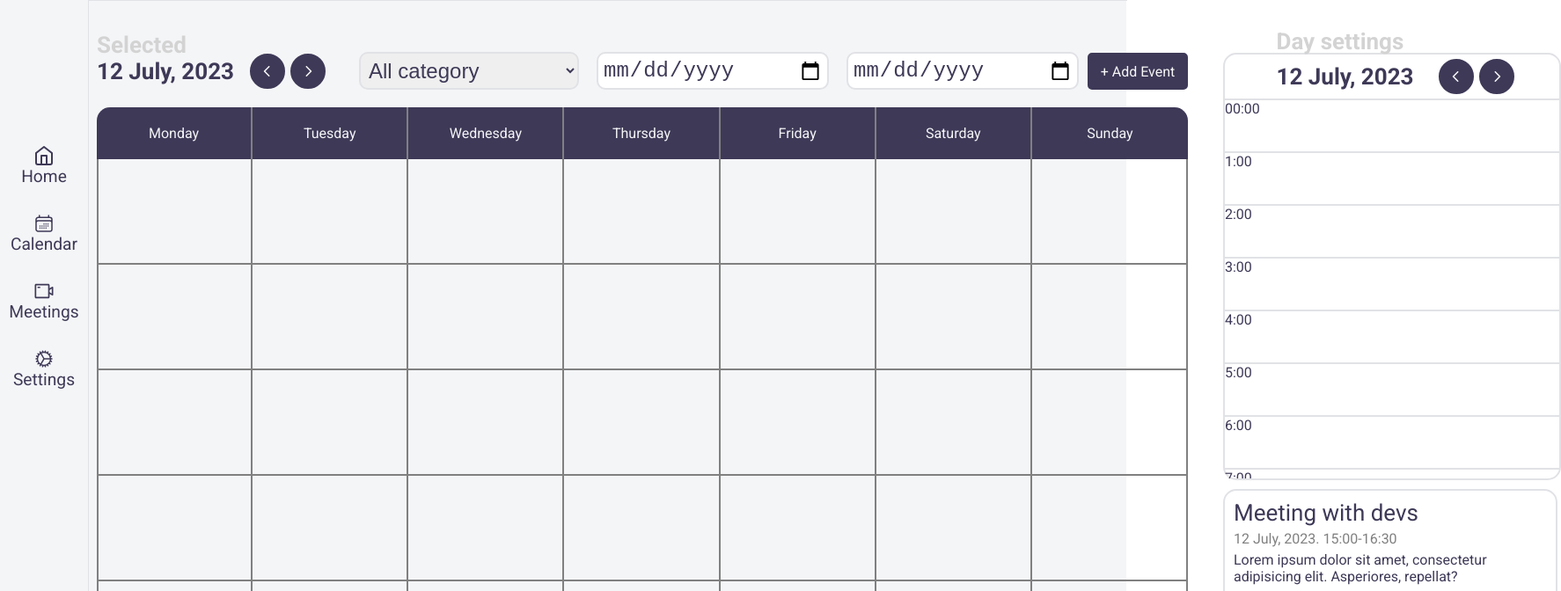
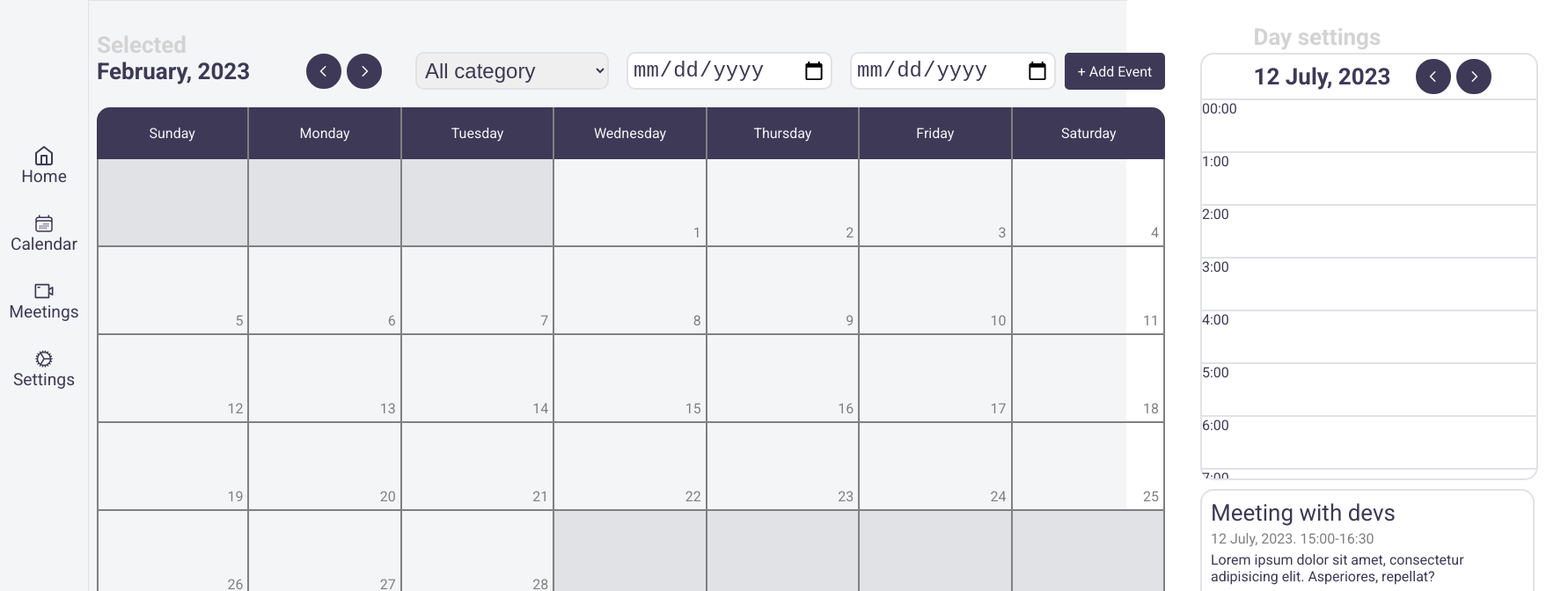
Before and after one commit to bashprog/task_manager, a React app in the folder Client/: page / in a window 1280 px wide. Shown: the part 100-772 px from the top of the page at 88% size, 1774 px wide, since content can reach past the window. Built offline with nearby package versions, Linux system fonts and the light colour scheme.

Commit message:
Add calendar's greed items, working buttons for flips, mini improves

```diff
--- a/Client/package.json
+++ b/Client/package.json
@@ -15,6 +15,7 @@
     "@types/react-dom": "^18.0.10",
     "css-loader": "^6.7.3",
     "file-loader": "^6.2.0",
+    "immer": "^9.0.19",
     "jotai": "^1.12.1",
     "react": "^18.2.0",
     "react-dom": "^18.2.0",
--- a/Client/src/components/Aside/Aside.scss
+++ b/Client/src/components/Aside/Aside.scss
@@ -20,7 +20,7 @@
         display: block;
         content: 'Day settings';
         position: absolute;
-        top: -40px;
+        top: -45px;
         color: lightgray;
       }
     }
--- a/Client/src/components/Calendar/Calendar.scss
+++ b/Client/src/components/Calendar/Calendar.scss
@@ -45,9 +45,20 @@
     border-bottom: 2px solid gray;
     box-sizing: border-box;
     padding: 30px;
-    height: 120px;
+    height: 100px;
+    position: relative;
+    z-index: 2;
     &:nth-child(7n-6) {
       border-left: 2px solid gray;
     }
   }
+  .day-num {
+    position: absolute;
+    bottom: 5px;
+    right: 5px;
+    color: gray;
+  }
+  .not-this-month {
+    background: $gray_dark;
+  }
 }
--- a/Client/src/components/Calendar/Calendar.tsx
+++ b/Client/src/components/Calendar/Calendar.tsx
@@ -1,14 +1,31 @@
 import React from "react";
 
 import './Calendar.scss';
+
 import CalendarControl from "../CalendarControl/CalendarControl";
+//(startDayNum >= key) && (totalDays >= (key + 1))
+// <div data-day={key} key={key} />
+// :
+// <div data-day={key} key={key}>
+//     {`${key - startDayNum + 1}`}
+// </div>
 
-const Calendar: React.FC = () => {
+interface IProps {
+    startDayName: string,
+    totalDays: number,
+    startDayNum: number
+}
+
+const Calendar: React.FC<IProps> = ({startDayName, totalDays, startDayNum}) => {
+    console.log(totalDays, startDayNum, startDayName);
     return (
         <section className={'calendar'}>
             <CalendarControl/>
             <div className={'calendar-box'}>
                 <div className={'calendar-days'}>
+                    <span>
+                        Sunday
+                    </span>
                     <span>
                         Monday
                     </span>
@@ -27,46 +44,18 @@ const Calendar: React.FC = () => {
                     <span>
                         Saturday
                     </span>
-                    <span>
-                        Sunday
-                    </span>
                 </div>
                 <div className="calendar-nums">
-                    <div></div>
-                    <div></div>
-                    <div></div>
-                    <div></div>
-                    <div></div>
-                    <div></div>
-                    <div></div>
-                    <div></div>
-                    <div></div>
-                    <div></div>
-                    <div></div>
-                    <div></div>
-                    <div></div>
-                    <div></div>
-                    <div></div>
-                    <div></div>
-                    <div></div>
-                    <div></div>
-                    <div></div>
-                    <div></div>
-                    <div></div>
-                    <div></div>
-                    <div></div>
-                    <div></div>
-                    <div></div>
-                    <div></div>
-                    <div></div>
-                    <div></div>
-                    <div></div>
-                    <div></div>
-                    <div></div>
-                    <div></div>
-                    <div></div>
-                    <div></div>
-                    <div></div>
+                    {/*Тут страшно но new Array(35).fill(null) создает массив с 35 не пустыми элементами*/}
+                    {new Array(42).fill(null).map((el, key) => (
+                        (startDayNum <= key) && (totalDays >= (key - startDayNum + 1)) ? //-2 потому что начало key с нуля, и мы плюсуем ко дню еденицу
+                            <div data-day={key} key={key} className={'this-month'}>
+                                <span className={'day-num'}>{key - startDayNum + 1}</span>
+                            </div>
+                            :
+                            <div data-day={key} key={key} className={'not-this-month'}/>
+                    ))}
+
                 </div>
             </div>
         </section>
--- a/Client/src/components/CalendarControl/CalendarControl.scss
+++ b/Client/src/components/CalendarControl/CalendarControl.scss
@@ -15,6 +15,7 @@
       margin: 0;
       position: relative;
       white-space: nowrap;
+      width: 220px;
       &::before {
         content: 'Selected';
         display: block;
@@ -51,7 +52,7 @@
   select, input {
     border: 2px solid $gray_dark;
     border-radius: 10px;
-    width: 250px;
+    width: 220px;
     color: $dark;
     font-size: 24px;
     padding: 5px;
--- a/Client/src/components/CalendarControl/CalendarControl.tsx
+++ b/Client/src/components/CalendarControl/CalendarControl.tsx
@@ -4,17 +4,22 @@ import './CalendarControl.scss';
 
 import {RxCaretLeft, RxCaretRight} from 'react-icons/rx'
 
+import {useDateStore} from "../../stores/CalendarStore";
+
+const months = ['January', 'February', 'March', 'April', 'May', 'June', 'July', 'August', 'September', 'October', 'November', 'December'];
+
 const CalendarControl: React.FC = () => {
+    const {nextMonth, prevMonth, currentYear, currentMonth} = useDateStore();
     return (
         <div className={'calendar-control'}>
             <div className={'today'}>
-                <p>12 July, 2023</p>
+                <p>{months[currentMonth]}, {currentYear} &nbsp;&nbsp;</p>
             </div>
             <div className={'caret-control flex'}>
-                <div className="caret-left btn">
+                <div className="caret-left btn" onClick={prevMonth}>
                     <RxCaretLeft/>
                 </div>
-                <div className={'caret-right btn'}>
+                <div className={'caret-right btn'} onClick={nextMonth}>
                     <RxCaretRight/>
                 </div>
             </div>
--- a/Client/src/components/Main/Main.tsx
+++ b/Client/src/components/Main/Main.tsx
@@ -1,13 +1,13 @@
 import React from "react";
 
 import './Main.scss';
-import Calendar from "../Calendar/Calendar";
+import CalendarContainer from "../../containers/CalendarContainer/CalendarContainer";
 import Aside from "../Aside/Aside";
 
 const Main: React.FC = () => {
     return(
         <main className={'flex'}>
-            <Calendar/>
+            <CalendarContainer/>
             <Aside/>
         </main>
     )
--- /dev/null
+++ b/Client/src/containers/CalendarContainer/CalendarContainer.tsx
@@ -0,0 +1,17 @@
+import React, {useEffect} from "react";
+
+import Calendar from "../../components/Calendar/Calendar";
+
+import {getDaysInMonth} from "../../helpers/datesHelper";
+
+import {useDateStore} from "../../stores/CalendarStore";
+
+const CalendarContainer: React.FC = () => {
+    const {chosenDate} = useDateStore();
+    let obj = getDaysInMonth(chosenDate.getFullYear(), chosenDate.getMonth());
+    return(
+        <Calendar {... obj}/>
+    )
+};
+
+export default CalendarContainer;
--- /dev/null
+++ b/Client/src/helpers/datesHelper.ts
@@ -0,0 +1,19 @@
+const months = ['January', 'February', 'March', 'April', 'May', 'June', 'July', 'August', 'September', 'October', 'November', 'December'];
+const days = ['Sunday', 'Monday', 'Tuesday', 'Wednesday', 'Thursday', 'Friday', 'Saturday'];
+
+export function getDaysInMonth(year: number, month: number) {
+    return {startDayName: days[new Date(year, month, 1).getDay()], startDayNum: new Date(year, month, 1).getDay(), totalDays: new Date(year, month+1, 0).getDate()}
+}
+
+export function getDateInfo(date: Date) {
+    const chosenDate = new Date(date);
+
+    return {
+        date: chosenDate,
+        day: chosenDate.getDate(),
+        dayName: days[chosenDate.getDay()],
+        month: chosenDate.getMonth(),
+        monthName: months[chosenDate.getMonth()],
+        year: chosenDate.getFullYear()
+    }
+}
--- a/Client/src/index.html
+++ b/Client/src/index.html
@@ -5,7 +5,7 @@
     <meta name="viewport"
           content="width=device-width, user-scalable=no, initial-scale=1.0, maximum-scale=1.0, minimum-scale=1.0">
     <meta http-equiv="X-UA-Compatible" content="ie=edge">
-    <title>Todoshechka</title>
+    <title>Task Manager</title>
 </head>
 <body>
     <div id="app"></div>
--- /dev/null
+++ b/Client/src/stores/CalendarStore.ts
@@ -0,0 +1,44 @@
+import {create} from 'zustand';
+
+import {immer} from "zustand/middleware/immer";
+
+import {devtools} from "zustand/middleware";
+
+import {getDateInfo} from "../helpers/datesHelper";
+
+interface DateStore {
+    chosenDate: Date,
+    currentYear: number,
+    currentMonth: number,
+    currentDay: number,
+    setDate: (date: Date) => void,
+    nextMonth: () => void,
+    prevMonth: () => void,
+}
+
+export const useDateStore = create<DateStore>()(devtools(immer((set) => ({
+    chosenDate: new Date(),
+    currentYear: new Date().getFullYear(),
+    currentMonth: new Date().getMonth(),
+    currentDay: new Date().getDate(),
+    setDate: date => set(() => ({
+        chosenDate: date,
+        currentYear: date.getFullYear(),
+        currentMonth: date.getMonth(),
+        currentDay: date.getDate()
+    })),
+    nextMonth: () => set((state) => ({
+        currentYear: state.currentMonth + 1 <= 11 ? state.currentYear : state.currentYear + 1,
+        currentMonth: state.currentMonth + 1 <= 11 ? state.currentMonth + 1 : 0,
+        chosenDate: state.currentMonth + 1 <= 11 ?
+            new Date(state.currentYear, state.currentMonth + 1, state.currentDay) :
+            new Date(state.currentYear + 1, 0, state.currentDay)
+    })),
+    prevMonth: () => set((state) => ({
+        currentYear: state.currentMonth - 1 >= 0 ? state.currentYear : state.currentYear - 1,
+        currentMonth: state.currentMonth - 1 >= 0 ? state.currentMonth - 1 : 11,
+        chosenDate: state.currentMonth - 1 >= 0 ?
+            new Date(state.currentYear, state.currentMonth - 1, state.currentDay) :
+            new Date(state.currentYear - 1, 11, state.currentDay)
+    }))
+}))))
```
Also changed, not shown: 1 other file (tests, documents, lock files or other folders).
